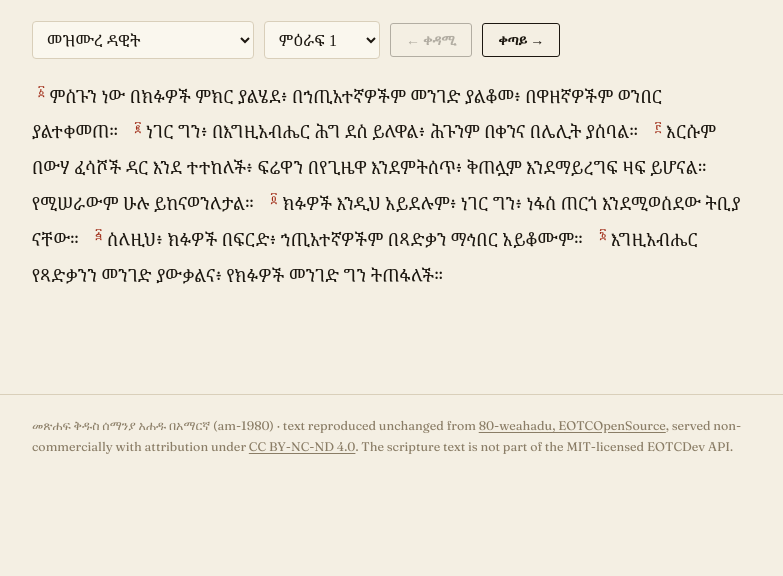
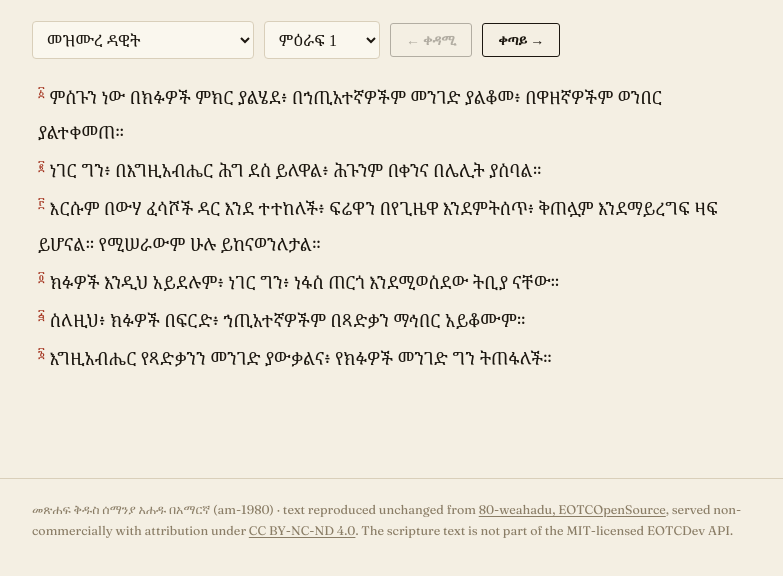
Before and after one commit to natinael96/EOTCDevAPI, a plain HTML site: page web/read.html in a window 1280 px wide. Shown: the part 168-744 px from the top of the page, without its empty margins (248-1031 px from the left). Drawn offline with Linux system fonts and the light colour scheme.

Commit message:
Show each Bible verse on its own line

```diff
--- a/web/read.html
+++ b/web/read.html
@@ -53,7 +53,7 @@
   .controls button:hover:not(:disabled) { border-color: var(--rubric); color: var(--rubric); }
   .controls button:disabled { opacity: 0.3; cursor: default; }
   .text { font-family: var(--ethiopic); font-size: 17.5px; line-height: 2.05; padding-top: 14px; }
-  .verse { padding: 1px 6px; border-radius: 4px; }
+  .verse { display: block; padding: 1px 6px; border-radius: 4px; }
   .verse .vn { color: var(--rubric); font-size: 12px; vertical-align: super; margin-right: 5px; user-select: none; }
   .verse.hl { background: var(--highlight); box-shadow: -3px 0 0 var(--rubric); }
   .loading { color: var(--faint); padding: 40px 0; font-size: 15px; }
```
